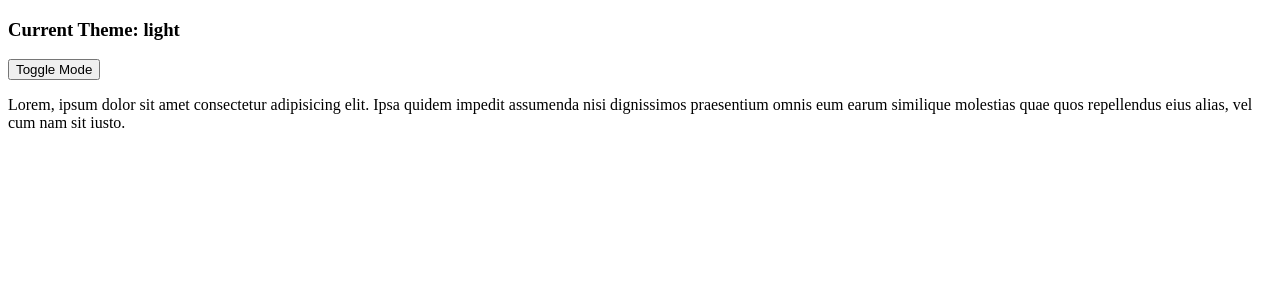
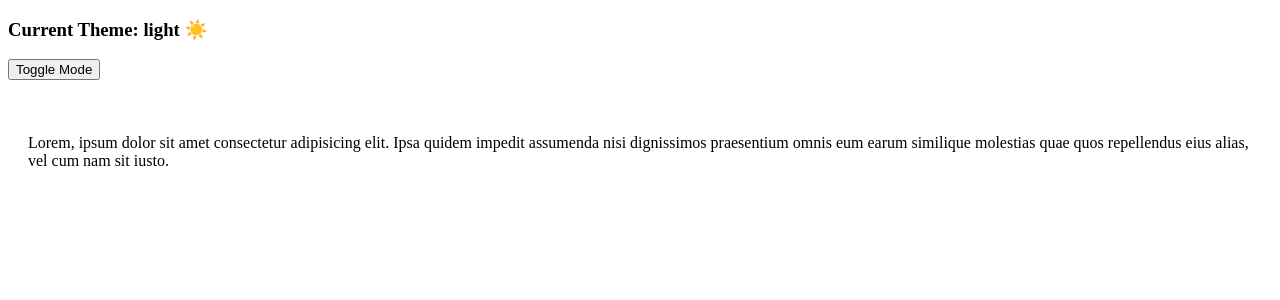
Before and after one commit to ashandimantha2000/stemlink-react, a React (Vite) app: page / in a window 1280 px wide. Shown: the top 300 px of the page. Built offline with nearby package versions, Linux system fonts and the light colour scheme.

Commit message:
chore: add emojis

```diff
--- a/src/App.jsx
+++ b/src/App.jsx
@@ -25,6 +25,7 @@ function App() {
 
       <Header />
       <ThemeToggle />
+      <br />
       <Content />
     </div>
   );
--- a/src/components/Theme/Content.jsx
+++ b/src/components/Theme/Content.jsx
@@ -6,7 +6,8 @@ function Content() {
 
   const style = {
     background: theme === "light" ? "#fff": "#333",
-    color: theme === "light" ? "#000" : "#fff"
+    color: theme === "light" ? "#000" : "#fff",
+    padding : "20px"
   }
   return (
     <div style={style}>
--- a/src/components/Theme/Header.jsx
+++ b/src/components/Theme/Header.jsx
@@ -5,7 +5,7 @@ function Header() {
   const theme = useThemeStore((state) => state.theme);
   return (
     <div>
-      <h3>Current Theme: {theme}</h3>
+      <h3>Current Theme: {theme} {theme == "light"? "☀️": "🌙"}</h3>
     </div>
   );
 }
```
